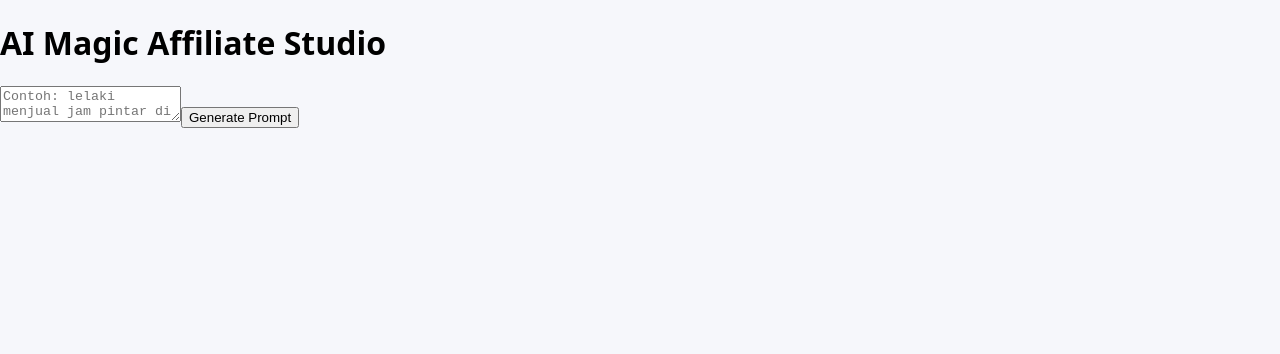
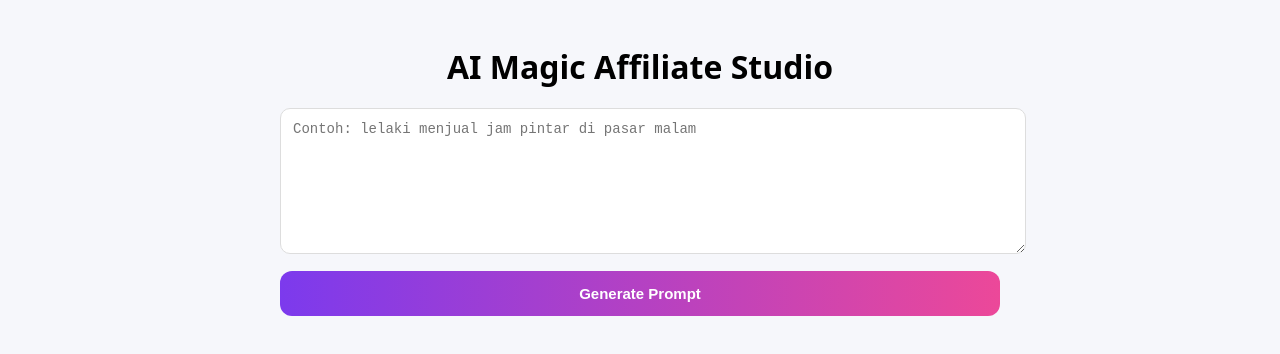
Before and after one commit to mohdshmrinmin-beep/ai-magic-affiliate-v2, a Next.js app: page / in a window 1280 px wide. Shown: the top 354 px of the page. Built offline with nearby package versions, Linux system fonts and the light colour scheme.

Commit message:
Update home.css

```diff
--- a/styles/home.css
+++ b/styles/home.css
@@ -1,73 +1,55 @@
-
 body {
   margin: 0;
+  font-family: system-ui, Arial, sans-serif;
   background: #f6f7fb;
-  font-family: system-ui, sans-serif;
 }
 
-.app {
-  max-width: 420px;
+.container {
+  max-width: 720px;
   margin: auto;
-  padding: 16px;
+  padding: 24px;
 }
 
-.header {
+h1 {
   text-align: center;
-  margin-bottom: 16px;
+  margin-bottom: 20px;
 }
 
-.card {
-  background: #fff;
-  border-radius: 14px;
-  padding: 16px;
-  margin-bottom: 16px;
-  box-shadow: 0 8px 20px rgba(0,0,0,0.05);
+textarea {
+  width: 100%;
+  min-height: 120px;
+  padding: 12px;
+  font-size: 14px;
+  border-radius: 10px;
+  border: 1px solid #ddd;
 }
 
-.upload-box {
-  border: 2px dashed #ddd;
-  padding: 20px;
-  text-align: center;
+button {
+  width: 100%;
+  margin-top: 12px;
+  padding: 14px;
   border-radius: 12px;
-  margin-bottom: 12px;
+  border: none;
+  background: linear-gradient(90deg, #7c3aed, #ec4899);
+  color: white;
+  font-size: 15px;
+  font-weight: bold;
+  cursor: pointer;
 }
 
-.category,
-.ratio {
-  display: flex;
-  gap: 8px;
-  flex-wrap: wrap;
+button:disabled {
+  opacity: 0.6;
 }
 
-.category button,
-.ratio button {
-  flex: 1;
-  padding: 10px;
-  border-radius: 10px;
-  border: 1px solid #ddd;
-  background: #fff;
+.error {
+  color: red;
+  margin-top: 12px;
 }
 
-button.active {
-  border-color: #ff4fd8;
-  background: #ffe8f8;
+.result {
+  margin-top: 16px;
+  background: #fff;
+  padding: 16px;
+  border-radius: 12px;
+  white-space: pre-wrap;
 }
-
-.select {
-  width: 100%;
-  padding: 10px;
-  border-radius: 10px;
-  border: 1px solid #ddd;
-  margin-bottom: 10px;
-}
-
-.generate {
-  width: 100%;
-  padding: 14px;
-  border-radius: 14px;
-  border: none;
-  background: linear-gradient(90deg, #ff4fd8, #7c5cff);
-  color: white;
-  font-size: 16px;
-  font-weight: bold;
-}
```
